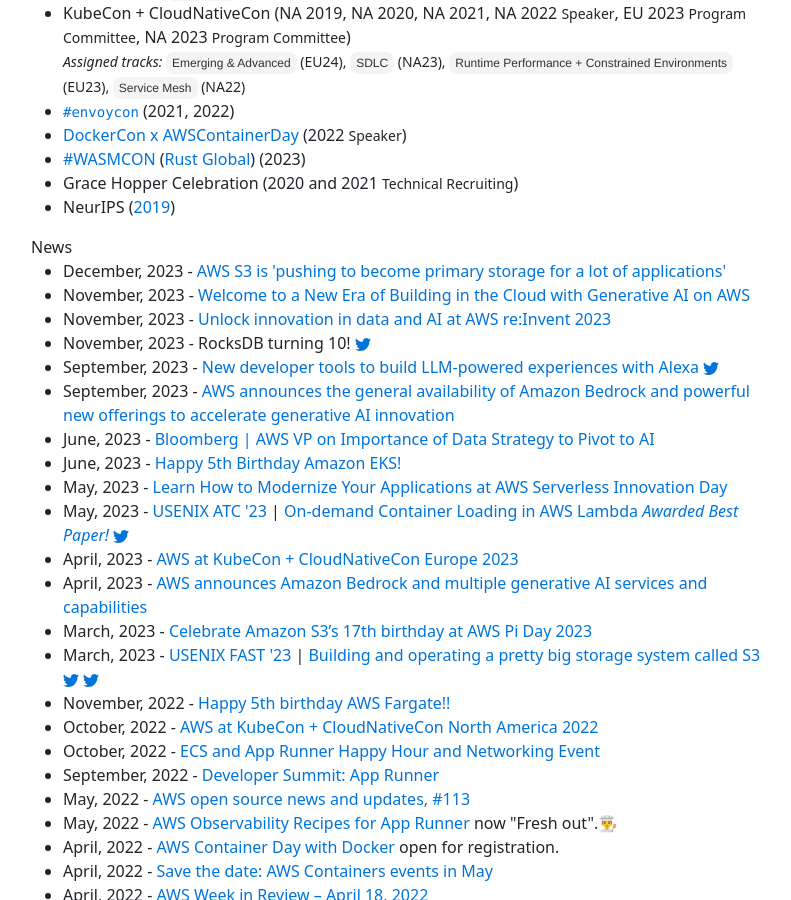
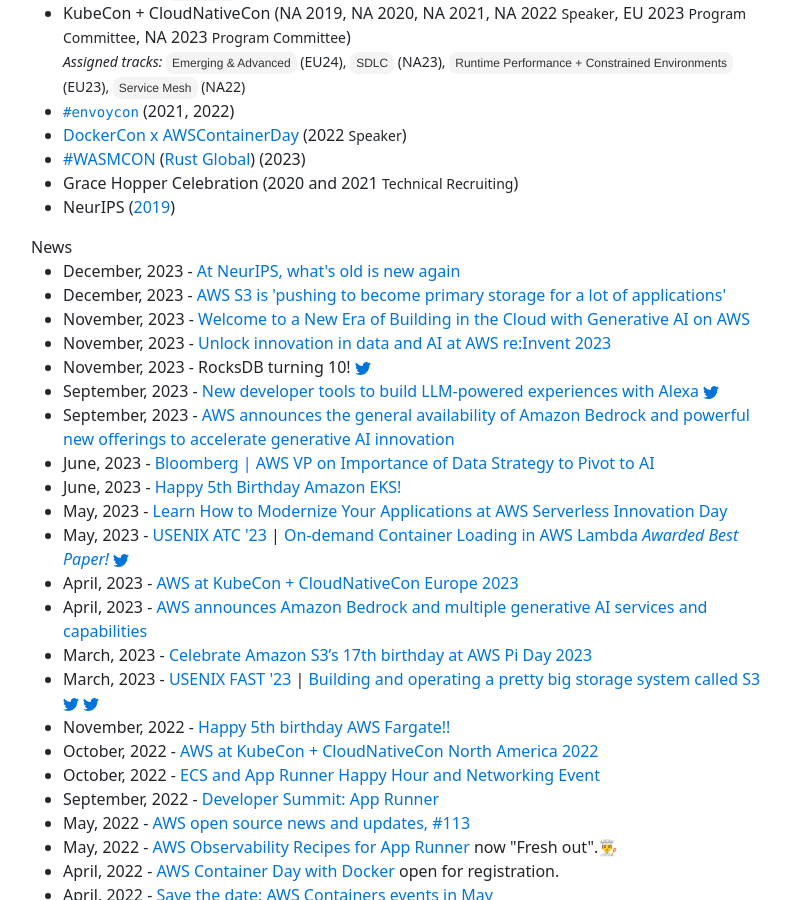
Before and after one commit to gfw001/gfw001.github.io, a Jekyll site: the page index.html, which Jekyll copies as it is, in a window 1280 px wide and 900 px high, scrolled down 1584 px. Shown: the whole window, without its empty margins (51-842 px from the left). Built offline with Jekyll 4.4.1, drawn with Linux system fonts in a browser that asks for light colours.

Commit message:
Update index.html

```diff
--- a/index.html
+++ b/index.html
@@ -337,6 +337,10 @@
       News
 	<ul>
 	<li>
+	        December, 2023 - <a href="https://www.amazon.science/blog/at-neurips-whats-old-is-new-again">At NeurIPS, what's old is new again</a>
+
+	</li>
+	<li>
 	        December, 2023 - <a href="https://www.theregister.com/2023/12/12/the_changing_focus_of_aws/">AWS S3 is 'pushing to become primary storage for a lot of applications'</a>
 
 	</li>
```
